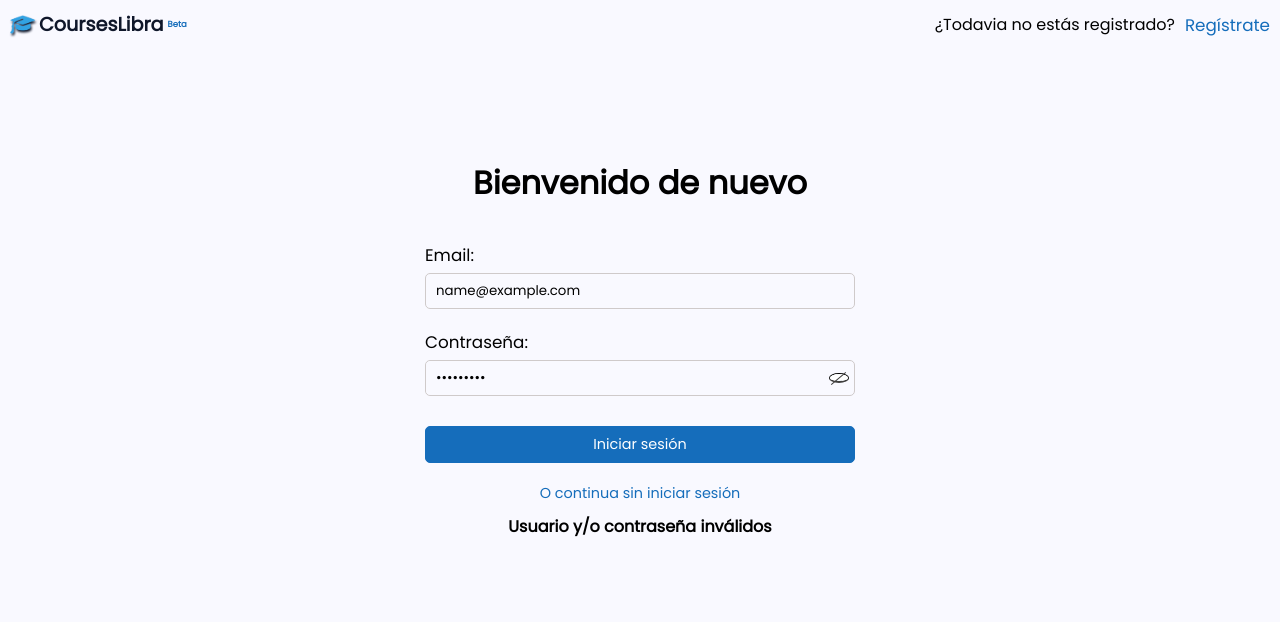
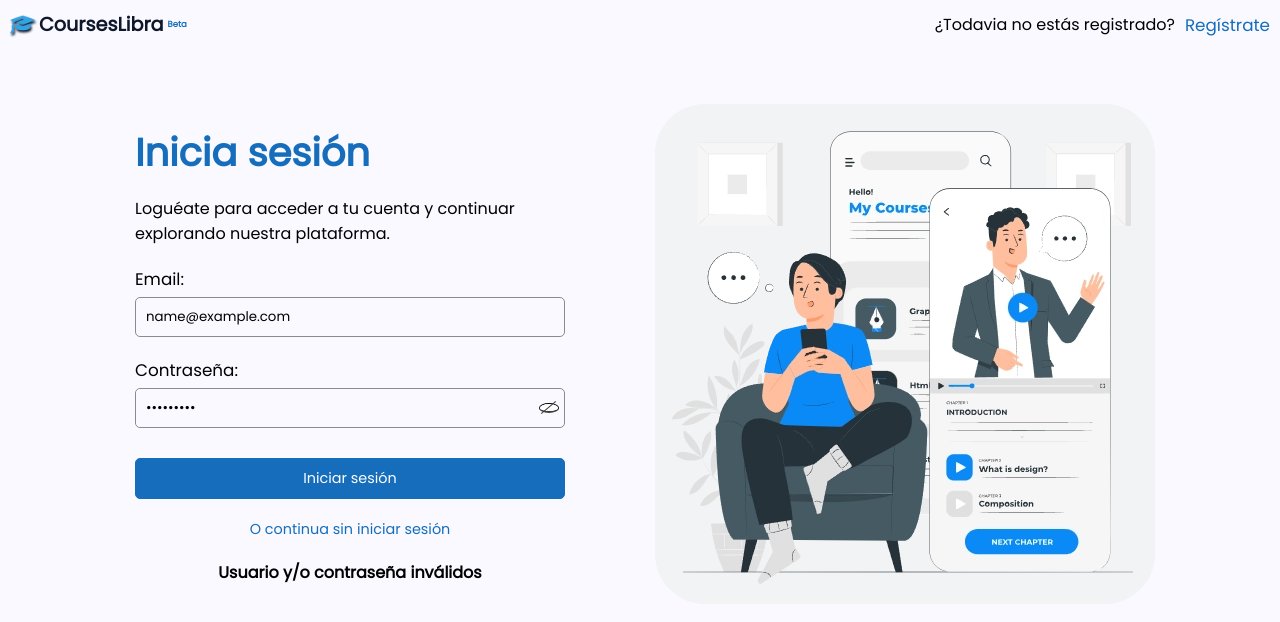
Before and after one commit to facudam/fullstack-courses-app, a React (Vite) app in the folder client/: page /iniciar-sesion in a window 1280 px wide. Both pictures are taken after typing "name@example.com", "Sample123" into the empty fields and a click on the button "Iniciar sesión". Shown: the top 622 px of the page. Built offline with nearby package versions, Linux system fonts and the light colour scheme; no server answers.

Commit message:
Add login and signup pages styles

```diff
--- a/client/src/assets/images/images.ts
+++ b/client/src/assets/images/images.ts
@@ -6,5 +6,6 @@ import graduado from './graduado.webp'
 import hat from './hat.webp'
 import logout from './logout.svg'
 import add from './add.svg'
+import courses from './coursesvg.webp'
 
-export { lupa, rocket, profile, nodata, graduado, hat, logout, add }
+export { lupa, rocket, profile, nodata, graduado, hat, logout, add, courses }
--- a/client/src/pages/login/Login.module.css
+++ b/client/src/pages/login/Login.module.css
@@ -46,10 +46,21 @@
 }
 .main {
     width: 100%;
-    height: 100%;
+    max-width: 1100px;
+    align-self: center;
+    min-height: 70vh;
     display: flex;
-    justify-content: center;
-    padding-top: 100px;
+    justify-content: space-around;
+    align-items: center;
+    border-radius: 25px;
+    margin-top: 25px;
+    flex-wrap: wrap;
+    gap: 10px;
+}
+.main > img {
+    background-color: rgb(242, 243, 244);
+    background-color: rgb(242, 243, 244);
+    border-radius: 50px;
 }
 .form-ctn {
     width: 100%;
@@ -59,11 +70,12 @@
     display: flex;
     flex-direction: column;
     gap: 20px;
+
 }
 .form-ctn h1 {
     margin-bottom: 15px;
-    text-align: center;
-    font-size: 2rem;
+    font-size: 2.4rem;
+    color: var(--blue);
 }
 .input-ctn {
     display: flex;
@@ -76,9 +88,9 @@
 }
 
 .input-ctn input, .button {
-    padding: 7px 10px;
+    padding: 9px 10px;
     font-family: Poppins;
-    border: thin solid #cfcaca;
+    border: thin solid #8c8b8b;
     border-radius: 5px;
     background: var(--background);
 }
@@ -88,7 +100,7 @@
 }
 .input-eye-ctn {
     display: flex;
-    border: thin solid #cfcaca;
+    border: thin solid #8c8b8b;
     border-radius: 5px;
 }
 .input-eye-ctn:focus-within {
@@ -152,7 +164,11 @@
         font-size: .9rem;
     }
     .main {
-        padding-top: 60px;
+        margin-top: 50px;
+        min-height: auto;
+    }
+    .main > img {
+        display: none;
     }
     .form-ctn {
         gap: 18px;
@@ -161,6 +177,9 @@
         font-size: 1.3rem;
         margin-bottom: 0;
     }
+    .form-ctn p {
+        font-size: .85rem;
+    }
     .input-ctn label {
         font-size: .85rem;
     }
--- a/client/src/pages/login/Login.tsx
+++ b/client/src/pages/login/Login.tsx
@@ -5,7 +5,7 @@ import { Link, useNavigate } from "react-router-dom";
 import apiBaseUrl from "../../services/api/endpoints/apiBaseUrl";
 import Eye from "../../components/eye/Eye";
 import { toggleEye } from "../../helpers/toggleEye";
-import { hat } from "../../assets/images/images"
+import { hat, courses } from "../../assets/images/images"
 
 
 export const Login = () => {
@@ -79,7 +79,11 @@ export const Login = () => {
       </nav>
       <main className={ styles.main }>
         <form className={ styles['form-ctn'] } onSubmit={ handleSubmit }>
-          <h1>Bienvenido de nuevo</h1>
+          <div>
+            <h1>Inicia sesión</h1>
+            <p>Loguéate para acceder a tu cuenta y continuar explorando nuestra plataforma.</p>
+          </div>
+
           <div className={ styles['input-ctn'] }>
             <label htmlFor="email">Email: </label>
             <input
@@ -120,9 +124,11 @@ export const Login = () => {
           </div>
           <button className={ styles.button } type="submit">Iniciar sesión</button>
           <Link className={ styles.link } to="/">O continua sin iniciar sesión</Link>
+          { isDataInvalid && <span style={{"textAlign": "center"}}><strong>Usuario y/o contraseña inválidos</strong></span> }
         </form>
+        <img src={ courses } alt="courses" width={500} />
       </main>
-      { isDataInvalid && <span><strong>Usuario y/o contraseña inválidos</strong></span> }
+
     </div>
   );
 };
--- a/client/src/pages/signup/Signup.tsx
+++ b/client/src/pages/signup/Signup.tsx
@@ -5,7 +5,7 @@ import axios from 'axios'
 import apiBaseUrl from "../../services/api/endpoints/apiBaseUrl"
 import Eye from "../../components/eye/Eye"
 import { toggleEye } from '../../helpers/toggleEye'
-import { hat } from "../../assets/images/images"
+import { hat, courses } from "../../assets/images/images"
 import { signUpValidation, validateEmail, validatePassword } from '../validations/signUpValidation'
 
 
@@ -68,7 +68,11 @@ export const Signup = () => {
       </nav>
       <main className={ styles.main }>
         <form className={ styles['form-ctn'] } onSubmit={ handleSubmit }>
-            <h1>Crea una cuenta</h1>
+            <div>
+                <h1>Regístrate</h1>
+                <p>Crea una cuenta para añadir cursos y compartir feedback con la comunidad.</p>
+            </div>
+
             <div className={ styles['input-ctn'] }>
                 <label htmlFor="name">Nombre:</label>
                 <input onChange={ handleName } type="text" name="name" placeholder="Enter name" value={ name } />
@@ -112,6 +116,7 @@ export const Signup = () => {
             <button className={ styles.button } type="submit">Registrarte</button>
             <Link className={ styles.link } to="/">O continua sin registrarte</Link>
         </form>
+        <img src={ courses } alt="courses" width={500} />
       </main>
 
     </div>
```
Also changed, not shown: client/src/assets/images/coursesvg.webp (added).
